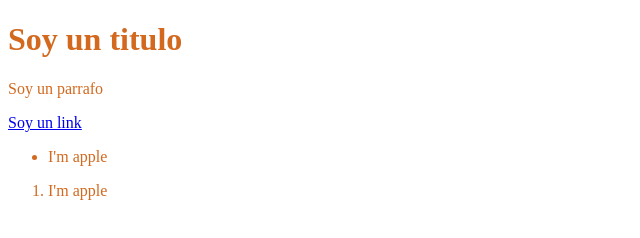
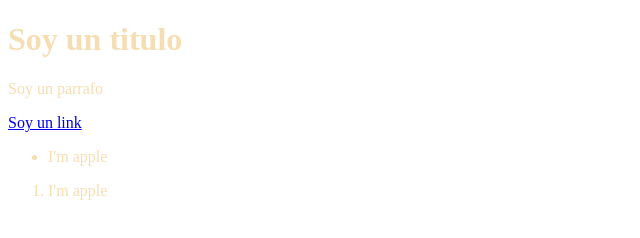
Before and after one commit to Choquitoo/Test-titulo, a plain HTML site: page index.html in a window 1280 px wide. Shown: the whole page, without its empty margins (0-640 px from the left). Drawn offline with Linux system fonts and the light colour scheme.

Commit message:
Version 3, cambio en el color

```diff
--- a/css/style.css
+++ b/css/style.css
@@ -1,4 +1,4 @@
 body {
-    color :chocolate
+    color : wheat
 
 }
```
